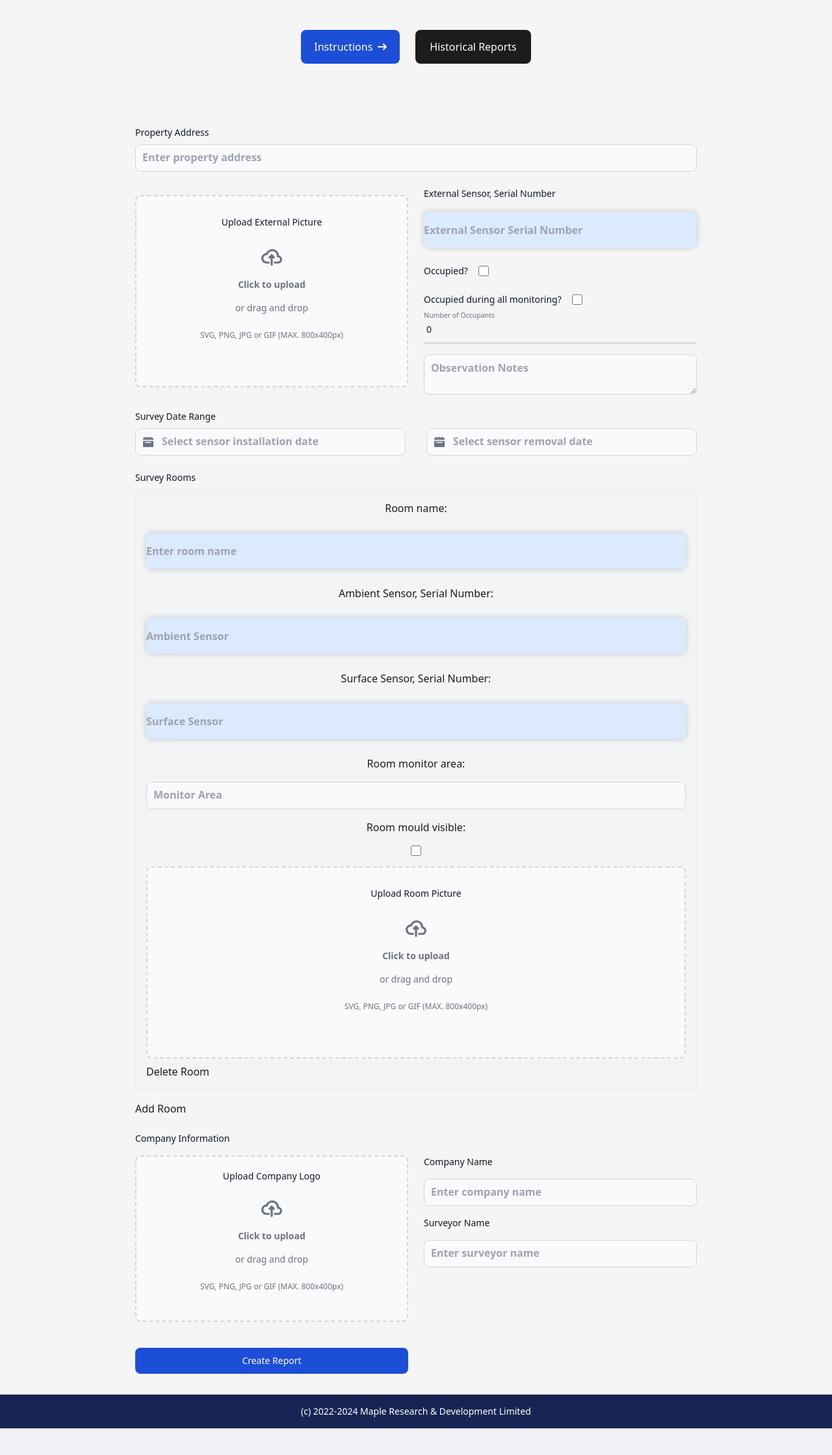
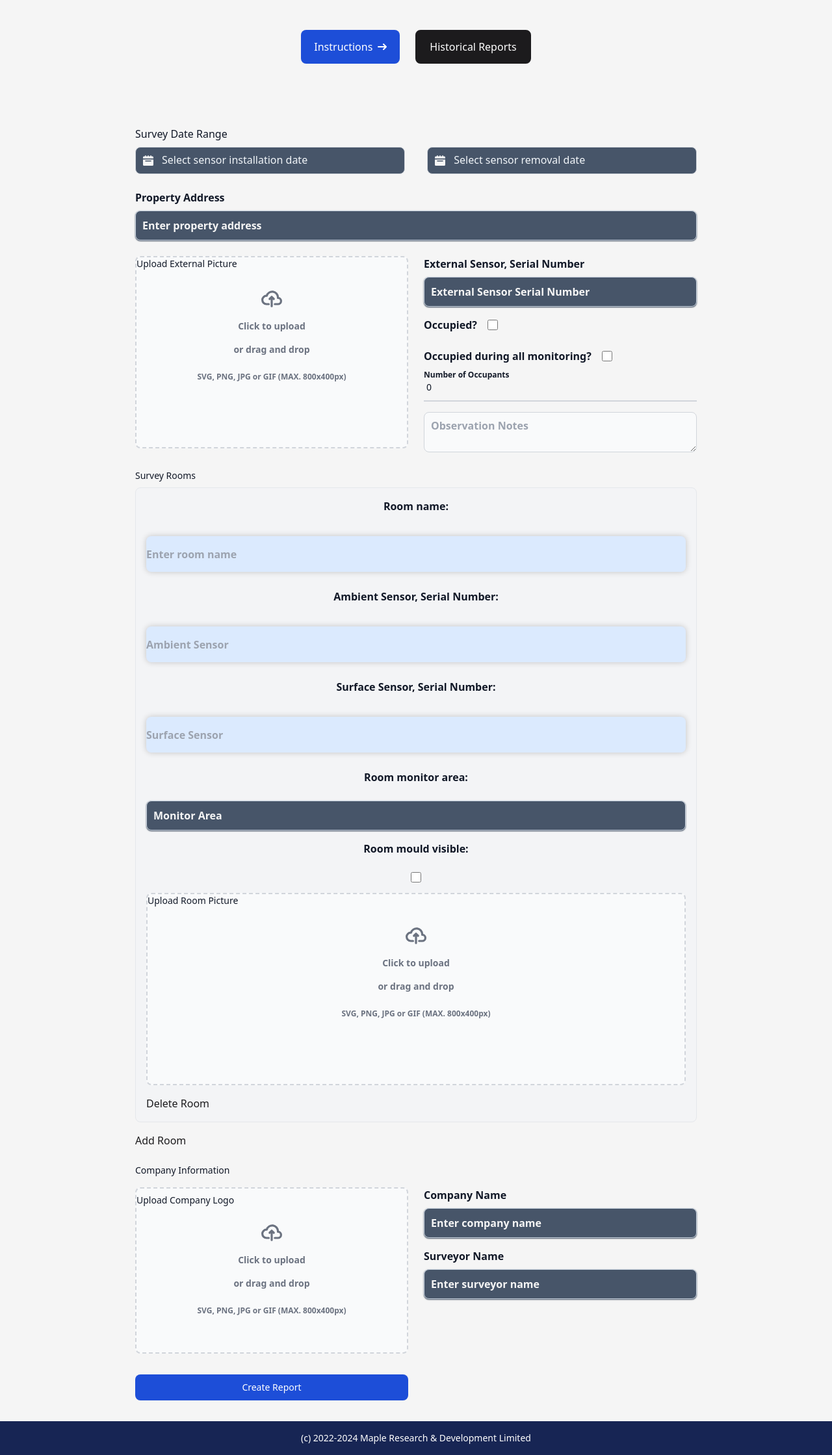
Before and after one commit to GreenCatInForest/md_app, a Django app: page /reports/report/ in a window 1280 px wide. Shown: the part 316-2555 px from the top of the page at 65% size. Before the commit the page ends 2514 px from the top, so only its background shows below. Run offline with Django 5.2, Linux system fonts and the light colour scheme; the visitor is signed in with stand-in values (Sample User, id 1); style sheets or scripts are compiled from the project's sources; parts of the project's set-up code (start-up, migrations or seed data) failed here and were passed over; some libraries are stand-ins or nearby versions.

Commit message:
styling form

```diff
--- a/reports/forms.py
+++ b/reports/forms.py
@@ -18,7 +18,7 @@ class ReportForm(forms.ModelForm):
         ]
         widgets = {
             'company': TextInput(attrs={
-                'class': 'bg-gray-50 border border-gray-300 text-gray-900 text-sm rounded-lg focus:ring-primary-600 focus:border-primary-600 block w-full p-2.5 dark:bg-gray-700 dark:border-gray-600 dark:placeholder-gray-400 dark:text-white dark:focus:ring-primary-500 dark:focus:border-primary-500',
+                'class': 'report-constructor-form-field',
                 'placeholder': 'Enter company name',
                 'id':'company',
                 'required': True,
@@ -28,13 +28,13 @@ class ReportForm(forms.ModelForm):
                 'id': 'company_logo',
             }),
             'surveyor': TextInput(attrs={
-                'class': 'bg-gray-50 border border-gray-300 text-gray-900 text-sm rounded-lg focus:ring-primary-600 focus:border-primary-600 block w-full p-2.5 dark:bg-gray-700 dark:border-gray-600 dark:placeholder-gray-400 dark:text-white dark:focus:ring-primary-500 dark:focus:border-primary-500',
+                'class': 'report-constructor-form-field',
                 'placeholder': 'Enter surveyor name',
                 'id':'surveyor',
                 'required': True,
             }),
             'property_address': TextInput(attrs={
-                'class': 'bg-gray-50 border border-gray-300 text-gray-900 text-sm rounded-lg focus:ring-primary-600 focus:border-primary-600 block w-full p-2.5 dark:bg-gray-700 dark:border-gray-600 dark:placeholder-gray-400 dark:text-white dark:focus:ring-primary-500 dark:focus:border-primary-500',
+                'class': 'report-constructor-form-field',
                 'placeholder': 'Enter property address',
                 'id':'property_address',
                 'required': True,
@@ -44,7 +44,7 @@ class ReportForm(forms.ModelForm):
                 'id': 'external_picture',
             }),
             'external_logger': TextInput(attrs={
-                'class': 'bg-gray-50 border border-gray-300 text-gray-900 text-sm rounded-lg focus:ring-primary-600 focus:border-primary-600 block w-full p-2.5 dark:bg-gray-700 dark:border-gray-600 dark:placeholder-gray-400 dark:text-white dark:focus:ring-primary-500 dark:focus:border-primary-500',
+                'class': 'report-constructor-form-field',
                 'placeholder': 'External Sensor Serial Number',
                 'id':'external_logger',
                 'required': True,
@@ -77,10 +77,10 @@ class ReportForm(forms.ModelForm):
 
             'start_time': DateInput(attrs={'type': 'text',
                                            'id':'start_time',
-                                            'class': "bg-gray-50 border border-gray-300 text-gray-900 text-sm rounded-lg focus:ring-blue-500 focus:border-blue-500 block w-full ps-10 p-2.5 dark:bg-gray-700 dark:border-gray-600 dark:placeholder-gray-400 dark:text-white dark:focus:ring-blue-500 dark:focus:border-blue-500",
+                                            'class': "date-picker-input",
                                             'placeholder': 'Select sensor installation date'}),
             'end_time': DateInput(attrs={'type': 'text', 'id':'end_time',
-                                          'class': "bg-gray-50 border border-gray-300 text-gray-900 text-sm rounded-lg focus:ring-blue-500 focus:border-blue-500 block w-full ps-10 p-2.5 dark:bg-gray-700 dark:border-gray-600 dark:placeholder-gray-400 dark:text-white dark:focus:ring-blue-500 dark:focus:border-blue-500",
+                                          'class': "date-picker-input",
                                          'placeholder': 'Select sensor removal date'}),
         }
 
@@ -88,7 +88,7 @@ class ReportForm(forms.ModelForm):
         super(ReportForm, self).__init__(*args, **kwargs)
 
         for field in self.fields:
-            self.fields['external_logger'].widget.attrs.update({'class': 'input-field-report'})
+            self.fields['external_logger'].widget.attrs.update({'class': 'report-constructor-form-field'})
 
         # self.fields['start_time'].input_formats = ['%Y-%m-%d']
         # self.fields['end_time'].input_formats = ['%Y-%m-%d']
@@ -106,7 +106,6 @@ class ReportForm(forms.ModelForm):
 
         for field_name, field in self.fields.items():
             if self.errors.get(field_name):
-                # If the field has errors, add 'error' class to the field's widget
                 existing_classes = field.widget.attrs.get('class', '')
                 new_classes = f"{existing_classes} error".strip()
                 field.widget.attrs['class'] = new_classes
@@ -158,7 +157,7 @@ class RoomForm(forms.ModelForm):
         }
         widgets = {
             'room_name': TextInput(attrs={
-                'class': 'bg-gray-50 border border-gray-300 text-gray-900 text-sm rounded-lg focus:ring-primary-600 focus:border-primary-600 block w-full p-2.5 dark:bg-gray-700 dark:border-gray-600 dark:placeholder-gray-400 dark:text-white dark:focus:ring-primary-500 dark:focus:border-primary-500',
+                'class': 'report-constructor-form-field',
                 'placeholder': 'Enter room name',
                 'id':'room_name',
                 'required': True,
@@ -168,18 +167,18 @@ class RoomForm(forms.ModelForm):
                 'id':'room_picture',
             }),
             'room_ambient_logger': TextInput(attrs={
-                'class': 'bg-gray-50 border border-gray-300 text-gray-900 text-sm rounded-lg focus:ring-primary-600 focus:border-primary-600 block w-full p-2.5 dark:bg-gray-700 dark:border-gray-600 dark:placeholder-gray-400 dark:text-white dark:focus:ring-primary-500 dark:focus:border-primary-500',
+                'class': 'report-constructor-form-field',
                 'placeholder': 'Ambient Sensor',
                 'id':'room_ambient_logger',
                 'required': True,
             }),
             'room_surface_logger': TextInput(attrs={
-                'class': 'bg-gray-50 border border-gray-300 text-gray-900 text-sm rounded-lg focus:ring-primary-600 focus:border-primary-600 block w-full p-2.5 dark:bg-gray-700 dark:border-gray-600 dark:placeholder-gray-400 dark:text-white dark:focus:ring-primary-500 dark:focus:border-primary-500',
+                'class': 'report-constructor-form-field',
                 'placeholder': 'Surface Sensor',
                 'id':'room_surface_logger'
             }),
             'room_monitor_area': TextInput(attrs={
-                'class': 'bg-gray-50 border border-gray-300 text-gray-900 text-sm rounded-lg focus:ring-primary-600 focus:border-primary-600 block w-full p-2.5 dark:bg-gray-700 dark:border-gray-600 dark:placeholder-gray-400 dark:text-white dark:focus:ring-primary-500 dark:focus:border-primary-500',
+                'class': 'report-constructor-form-field',
                 'placeholder': 'Monitor Area',
                 'id':'room_monitor_area',
                 'required': True,
@@ -203,7 +202,6 @@ class RoomForm(forms.ModelForm):
 
         for field_name, field in self.fields.items():
             if self.errors.get(field_name):
-                # If the field has errors, add 'error' class to the field's widget
                 existing_classes = field.widget.attrs.get('class', '')
                 new_classes = f"{existing_classes} error".strip()
                 field.widget.attrs['class'] = new_classes
@@ -212,8 +210,6 @@ class RoomForm(forms.ModelForm):
         cleaned_data = super().clean()
         room_ambient_logger = normalize_logger_serial(cleaned_data.get('room_ambient_logger'))
         room_surface_logger = normalize_logger_serial(cleaned_data.get('room_surface_logger'))
-
-
 
         return cleaned_data
 
@@ -224,5 +220,4 @@ RoomFormSet = modelformset_factory(
     Room,
     form=RoomForm,
     extra=1,
-
 )
--- a/reports/templates/reports/report.html
+++ b/reports/templates/reports/report.html
@@ -34,13 +34,60 @@
                 </div>
                 </div>
             </section>
-            <section class="dark:bg-blue-950">
-                <div class="py-8 px-4 mx-auto max-w-4xl lg:py-8">
+            <section class="report-constructor-forms">
+                <div class="report-constructor-forms-wrapper">
                     <form method="post" enctype="multipart/form-data">
                         {% csrf_token %}
                         <div class="grid gap-4 sm:grid-cols-2 sm:gap-6">
+
+                        <!-- Date Picker -->
+                            <div class="w-full sm:col-span-2 date-picker-wrapper">
+                                    <h3 class="block mb-2 text-sm font-medium text-gray-900 text-left">Survey Date Range</h3>
+                                    <div id="date-range-picker" class="flex items-center flex-col sm:flex-row flex-wrap justify-center gap-4 sm:justify-between">
+                                        <div class="w-full sm:w-[48%] ">
+                                        <div class="relative sm:w-full">
+                                            <div class="absolute inset-y-0 left-0 flex items-center pl-3  pointer-events-none">
+                                                <svg class="w-4 h-4 text-whiteSmoke dark:text-blackcurrant" aria-hidden="true" xmlns="http://www.w3.org/2000/svg" fill="currentColor" viewBox="0 0 20 20">
+                                                    <path d="M20 4a2 2 0 0 0-2-2h-2V1a1 1 0 0 0-2 0v1h-3V1a1 1 0 0 0-2 0v1H6V1a1 1 0 0 0-2 0v1H2a2 2 0 0 0-2 2v2h20V4ZM0 18a2 2 0 0 0 2 2h16a2 2 0 0 0 2-2V8H0v10Zm5-8h10a1 1 0 0 1 0 2H5a1 1 0 0 1 0-2Z"/>
+                                                </svg>
+                                            </div>
+                                            {{ form.start_time }}
+                                        </div>
+                                        {% if form.start_time.errors %}
+                                            <div class="error-message text-red-500 text-sm mt-2">
+                                                {% for error in form.start_time.errors %}
+                                                <p>{{ error }}</p>
+                                                {% endfor %}
+                                            </div>
+                                            {% endif %}
+                                        </div>
+
+                                        <!-- <div class="flex items-center justify-center mx-4">
+                                            <span class="text-gray-500 font-medium">to</span>
+                                        </div> -->
+
+                                        <div class="w-full sm:w-[48%]">
+                                        <div class="relative sm:w-full">
+                                            <div class="absolute inset-y-0 start-0 flex items-center ps-3 pointer-events-none">
+                                                <svg class="w-4 h-4 text-whiteSmoke dark:text-blackcurrant" aria-hidden="true" xmlns="http://www.w3.org/2000/svg" fill="currentColor" viewBox="0 0 20 20">
+                                                    <path d="M20 4a2 2 0 0 0-2-2h-2V1a1 1 0 0 0-2 0v1h-3V1a1 1 0 0 0-2 0v1H6V1a1 1 0 0 0-2 0v1H2a2 2 0 0 0-2 2v2h20V4ZM0 18a2 2 0 0 0 2 2h16a2 2 0 0 0 2-2V8H0v10Zm5-8h10a1 1 0 0 1 0 2H5a1 1 0 0 1 0-2Z"/>
+                                                </svg>
+                                            </div>
+                                            {{ form.end_time }}
+                                        </div>
+                                        {% if form.end_time.errors %}
+                                        <div class="error-message text-red-500 text-sm mt-2">
+                                            {% for error in form.end_time.errors %}
+                                            <p>{{ error }}</p>
+                                            {% endfor %}
+                                        </div>
+                                    {% endif %}
+                                    </div>
+                                </div>
+                            </div>
+
                             <div class="form-group sm:col-span-2">
-                                <label for="property_address" class="block mb-2 text-sm font-medium text-gray-900 dark:text-white">Property Address</label>
+                                <label for="property_address" class="">Property Address</label>
                                 {{ form.property_address }}
                             </div>
 
@@ -91,55 +138,11 @@
                                     <label for="number_of_occupants" class="bg-transparent peer-focus:font-medium absolute text-sm text-gray-500 dark:text-gray-400 duration-300 transform -translate-y-6 scale-75 top-3 -z-10 origin-[0] peer-focus:start-0 rtl:peer-focus:translate-x-1/4 peer-focus:text-blue-600 peer-focus:dark:text-blue-500 peer-placeholder-shown:scale-100 peer-placeholder-shown:translate-y-0 peer-focus:scale-75 peer-focus:-translate-y-6">Number of Occupants</label>
                                 </div>
 
-                                <label for="notes" class="block mb-2 text-sm font-medium text-gray-900 dark:text-white"></label>
+                                <label for="notes" class="block mb-2 text-sm font-medium text-gray-900"></label>
                                {{ form.notes }}
                             </div>
 
-                        <!-- Date Picker -->
-                        <div class="w-full sm:col-span-2">
-                        <h3 class="block mb-2 text-sm font-medium text-gray-900 dark:text-white text-left">Survey Date Range</h3>
-                        <div id="date-range-picker" class="flex items-center">
-                            <div class="sm:w-full">
-                            <div class="relative sm:w-full">
-                                <div class="absolute inset-y-0 left-0 flex items-center pl-3 pointer-events-none">
-                                    <svg class="w-4 h-4 text-gray-500 dark:text-gray-400" aria-hidden="true" xmlns="http://www.w3.org/2000/svg" fill="currentColor" viewBox="0 0 20 20">
-                                        <path d="M20 4a2 2 0 0 0-2-2h-2V1a1 1 0 0 0-2 0v1h-3V1a1 1 0 0 0-2 0v1H6V1a1 1 0 0 0-2 0v1H2a2 2 0 0 0-2 2v2h20V4ZM0 18a2 2 0 0 0 2 2h16a2 2 0 0 0 2-2V8H0v10Zm5-8h10a1 1 0 0 1 0 2H5a1 1 0 0 1 0-2Z"/>
-                                    </svg>
-                                </div>
-                                {{ form.start_time }}
-                            </div>
-                              {% if form.start_time.errors %}
-                                <div class="error-message text-red-500 text-sm mt-2">
-                                    {% for error in form.start_time.errors %}
-                                    <p>{{ error }}</p>
-                                    {% endfor %}
-                                </div>
-                                {% endif %}
-                            </div>
 
-                            <div class="flex items-center justify-center mx-4">
-                                <span class="text-gray-500"></span>
-                            </div>
-
-                            <div class="sm:w-full">
-                            <div class="relative sm:w-full">
-                                <div class="absolute inset-y-0 start-0 flex items-center ps-3 pointer-events-none">
-                                    <svg class="w-4 h-4 text-gray-500 dark:text-gray-400" aria-hidden="true" xmlns="http://www.w3.org/2000/svg" fill="currentColor" viewBox="0 0 20 20">
-                                        <path d="M20 4a2 2 0 0 0-2-2h-2V1a1 1 0 0 0-2 0v1h-3V1a1 1 0 0 0-2 0v1H6V1a1 1 0 0 0-2 0v1H2a2 2 0 0 0-2 2v2h20V4ZM0 18a2 2 0 0 0 2 2h16a2 2 0 0 0 2-2V8H0v10Zm5-8h10a1 1 0 0 1 0 2H5a1 1 0 0 1 0-2Z"/>
-                                    </svg>
-                                </div>
-                                {{ form.end_time }}
-                            </div>
-                            {% if form.end_time.errors %}
-                            <div class="error-message text-red-500 text-sm mt-2">
-                                {% for error in form.end_time.errors %}
-                                <p>{{ error }}</p>
-                                {% endfor %}
-                            </div>
-                        {% endif %}
-                        </div>
-                      </div>
-                    </div>
                     <div class="form-group sm:col-span-2">
                         <h3 class="block mb-2 text-sm font-medium text-gray-900 dark:text-white text-left">Survey Rooms</h3>
                         <div id="room-forms-container">
@@ -304,41 +305,41 @@
 
             reader.onload = function (e) {
                 var imgElement = document.getElementById(imgElementId);
-                if (imgElement) {  // Check if imgElement is found
+                if (imgElement) {
                     imgElement.src = e.target.result;
-                    imgElement.style.display = 'block';  // Make sure the image is visible
+                    imgElement.style.display = 'block';
                 } else {
-                    console.error('Image element with ID ' + imgElementId + ' not found.'); // Debugging log
+                    console.error('Image element with ID ' + imgElementId + ' not found.');
                 }
             };
 
-            reader.readAsDataURL(input.files[0]); // Read the file as a data URL
+            reader.readAsDataURL(input.files[0]);
         }
     }
 
     document.addEventListener('DOMContentLoaded', function () {
-        console.log('DOM fully loaded and parsed'); // Debugging log
+        console.log('DOM fully loaded and parsed');
 
         // External picture preview
         const externalPictureInput = document.querySelector("input[name='external_picture']");
         if (externalPictureInput) {
             externalPictureInput.addEventListener("change", function() {
-                console.log('External picture input changed'); // Debugging log
-                readURL(this, 'external_picture'); // Ensure the ID matches your HTML for the external picture preview
+                console.log('External picture input changed');
+                readURL(this, 'external_picture');
             });
         } else {
-            console.error('External picture input not found'); // Debugging log
+            console.error('External picture input not found');
         }
 
         // Room picture previews
         document.querySelectorAll("input[name$='room_picture']").forEach(function(inputElement) {
             inputElement.addEventListener("change", function() {
-                console.log('Room picture input changed'); // Debugging log
+                console.log('Room picture input changed');
                 var imgElement = this.closest('.room-form').querySelector('.room-picture-preview');
                 if (imgElement) {
                     readURL(this, imgElement.id);
                 } else {
-                    console.error('Image element for room picture not found'); // Debugging log
+                    console.error('Image element for room picture not found');
                 }
             });
         });
@@ -347,11 +348,11 @@
         const companyLogoInput = document.querySelector("input[name='company_logo']");
         if (companyLogoInput) {
             companyLogoInput.addEventListener("change", function() {
-                console.log('Company logo input changed'); // Debugging log
-                readURL(this, 'company_logo_preview'); // Ensure the ID matches your HTML for the company logo preview
+                console.log('Company logo input changed');
+                readURL(this, 'company_logo_preview');
             });
         } else {
-            console.error('Company logo input not found'); // Debugging log
+            console.error('Company logo input not found');
         }
     });
 </script><script>
--- a/tailwind_app/static_src/src/styles.css
+++ b/tailwind_app/static_src/src/styles.css
@@ -388,14 +388,46 @@ footer p {
 
 /* Report Constructor Form */
 
+.report-constructor-forms-wrapper {
+  @apply  py-8 px-4 mx-auto max-w-4xl lg:py-8;
+}
+
 #report-constructor form {
     @apply flex flex-col flex-wrap gap-6;
 }
 
-.report-form-field {
+#report-constructor form label {
+@apply block mb-2 text-base font-semibold text-gray-900
+}
+
+#report-constructor form label.dark {
+  @apply text-white
+  }
+
+.report-constructor-form-field {
+  @apply  text-base rounded-lg text-blackcurrant font-normal
+   focus:ring-blue-600 focus:border-blue-600 block w-full p-2.5
+   shadow-sm shadow-slate-700 border-[1px]
+   bg-slate-600 border-slate-300 placeholder-whiteSmoke focus:outline-none
+}
+
+.report-constructor-form-field.dark {
+  @apply  text-sm rounded-lg text-blackcurrant
+   focus:ring-blue-600 focus:border-blue-600 block w-full p-2.5
+   shadow-sm shadow-slate-700 border-[1px]
+   bg-slate-200 border-slate-300 placeholder-blackcurrant focus:outline-none
+}
+/*
+.report-constructor-form-field.dark {
+  @apply bg-gray-50 border border-gray-300 text-gray-900 text-sm rounded-lg focus:ring-primary-600 focus:border-primary-600 block w-full p-2.5 dark:bg-gray-700 dark:border-gray-600 dark:placeholder-gray-400 dark:text-white dark:focus:ring-primary-500 dark:focus:border-primary-500
+} */
+
+
+
+/* .report-form-field {
     @apply flex flex-col small_tablet:flex-row flex-wrap items-center justify-center small_tablet:justify-start gap-8
     border-b-2 border-light-accent3 pb-4 hover:shadow-xl shadow-blue-400;
-}
+} */
 
 .report-form-field label {
     @apply font-semibold ;
@@ -412,6 +444,21 @@ footer p {
     @apply text-xl font-semibold mb-4 text-center;
 }
 
+
+/* Date Picker */
+
+.datepicker-wrapper {
+  @apply w-full sm:col-span-2;
+}
+.date-picker-wrapper h3 {
+  @apply block mb-2 text-base font-medium text-gray-900 text-left;
+}
+
+.date-picker-wrapper h3.dark {
+  @apply block mb-2 text-base font-medium text-whiteSmoke text-left;
+}
+
+
 .days-of-week {
 @apply grid grid-cols-7 mb-1;
 grid-template-rows: repeat auto minmax(5rem, auto) 1fr;
@@ -422,6 +469,22 @@ grid-template-rows: repeat auto minmax(5rem, auto) 1fr;
     grid-template-rows: repeat auto minmax(5rem, auto) 1fr;
 }
 
+.date-picker-input {
+  @apply bg-slate-600 border border-gray-300
+   text-gray-900 text-sm rounded-lg focus:ring-blue-500 focus:border-blue-500 block w-full ps-10 p-2.5;
+}
+
+.date-picker-input::placeholder {
+  @apply text-slate-100 text-base font-normal;
+}
+
+.date-picker-input.dark {
+  @apply bg-gray-50 border border-gray-300
+   text-gray-900 text-sm rounded-lg focus:ring-blue-500 focus:border-blue-500 block w-full ps-10 p-2.5;
+}
+.date-picker-input.dark::placeholder {
+  @apply text-blackcurrant text-base font-medium;
+}
 
 .room-forms-container {
   display: grid;
```
Also changed, not shown: other parts of reports/templates/reports/report.html (+14 -16 lines).
